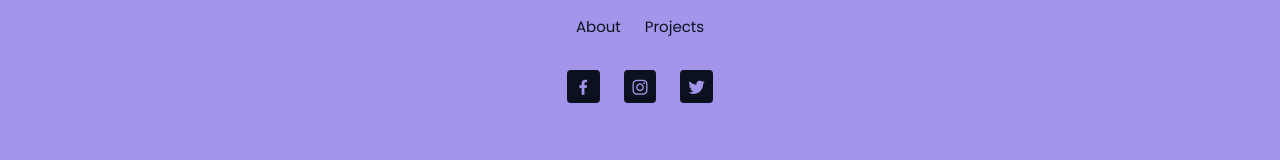
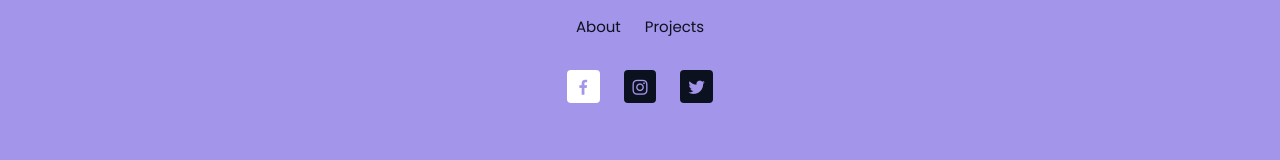
Before and after one commit to MohammedNiyasK/Personal-portfolio-website, a plain HTML site: page index.html in a window 1280 px wide. In both pictures the pointer is over the link 583 px from the left and 3995 px from the top of the page. Shown: the part 3909-4069 px from the top of the page. Drawn offline with nearby package versions, Linux system fonts and the light colour scheme.

Commit message:
icon hover effect added

```diff
--- a/style.css
+++ b/style.css
@@ -768,6 +768,10 @@ padding: 2rem 0 6rem;
   font-size: 1rem;
   display: inline-flex;
 }
+
+.footer_social-link:hover{
+  background-color: white;
+}
 .footer-copy{
   display: block;
   margin-top: 4.5rem;
```
Also changed, not shown: index.html (+5 -5 lines).
